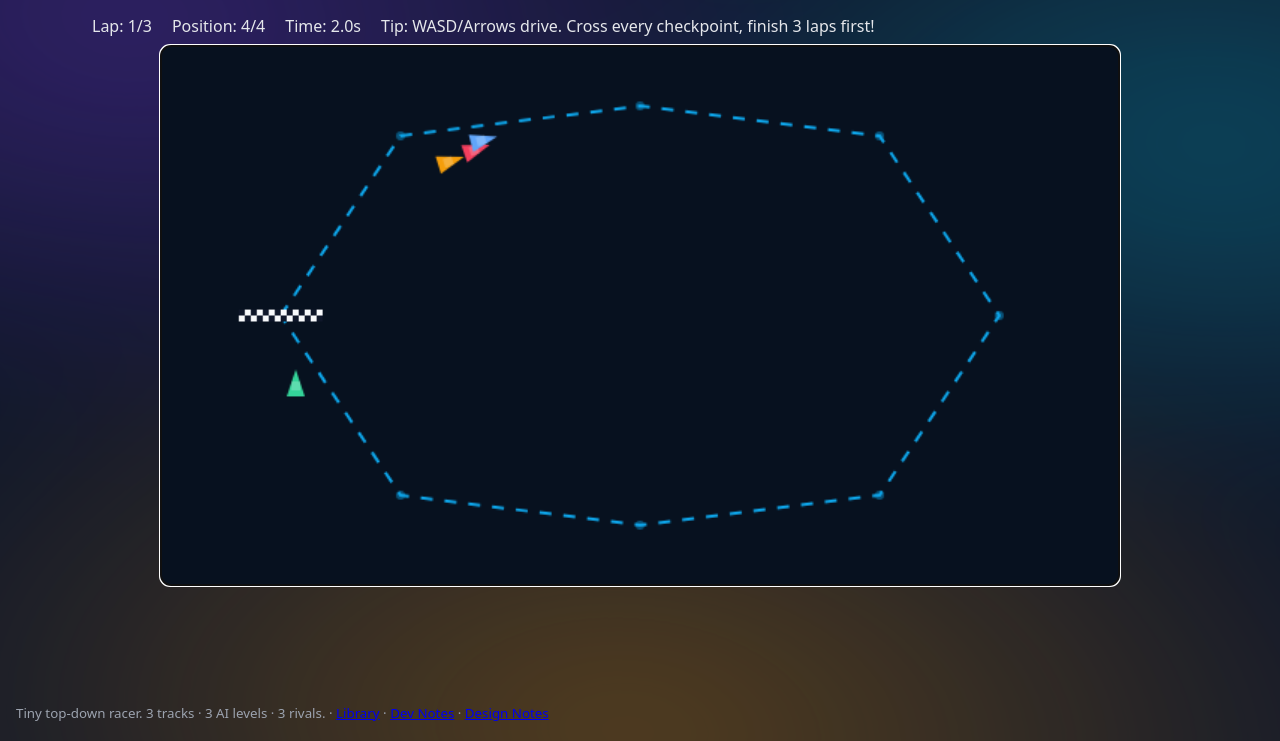
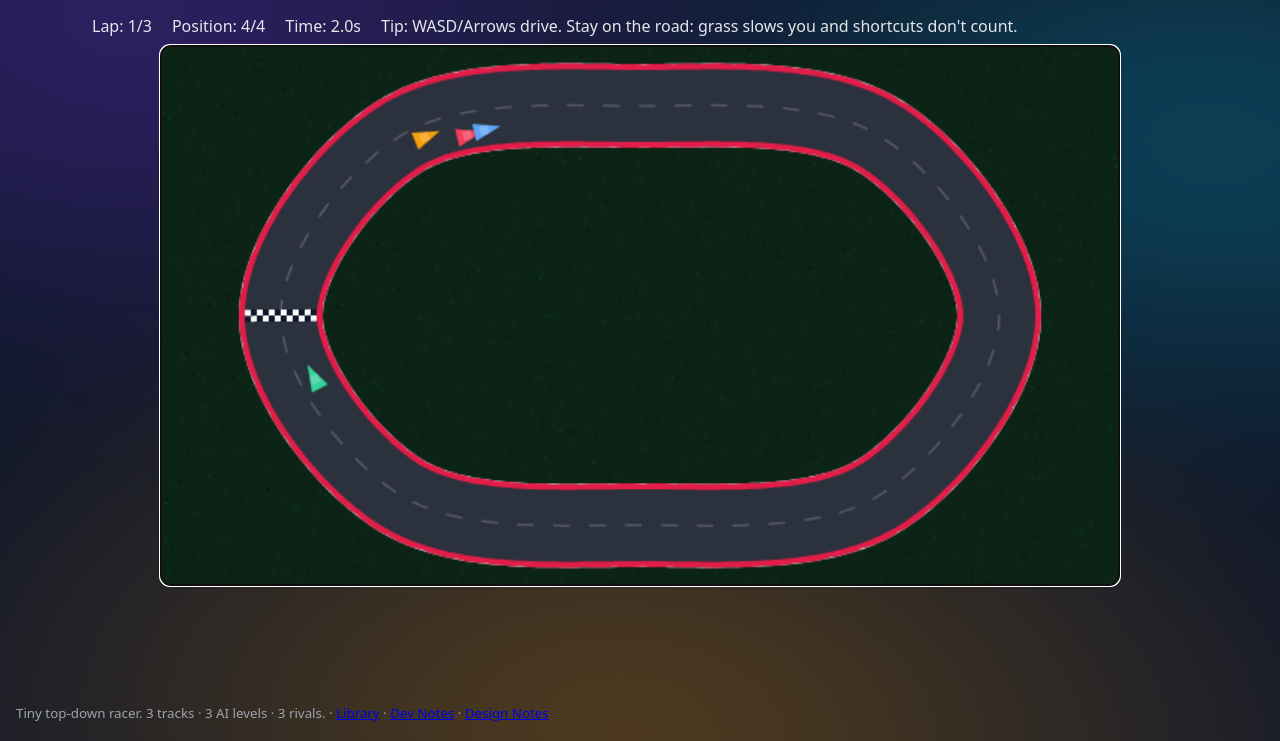
Before and after one commit to nevgauker/games_library, a website: page race.html in a window 1280 px wide. Shown: the part 59-800 px from the top of the page. Drawn offline with Linux system fonts and the light colour scheme.

Commit message:
Micro Racer: real road with grass, anti-shortcut progress and road-following AI
- Tracks are smoothed (centripetal Catmull-Rom) into a road with width, curbs and grass
- Progress is distance driven along the road; replaces checkpoint gates
- Grass slows cars heavily; cutting across the infield earns no progress
- Wrong-way warning
- AI follows the road with look-ahead, brakes for corners ahead, wanders between lanes, mild catch-up
- Switchback redesigned as a two-hairpin layout; Circuit start moved onto a straight

Co-Authored-By: Claude Opus 5.5 <noreply@anthropic.com>

```diff
--- a/race.html
+++ b/race.html
@@ -36,7 +36,7 @@
         <div>Lap: <span id="lap">1</span>/<span id="lap-total">3</span></div>
         <div>Position: <span id="pos">1</span>/<span id="car-total">4</span></div>
         <div>Time: <span id="time">0.0</span>s</div>
-        <div>Tip: WASD/Arrows drive. Cross every checkpoint, finish 3 laps first!</div>
+        <div>Tip: WASD/Arrows drive. Stay on the road: grass slows you and shortcuts don't count.</div>
         <div id="status" aria-live="polite"></div>
       </section>
       <section class="backspace-wrap">
--- a/src/race.js
+++ b/src/race.js
@@ -3,59 +3,129 @@
   const TWOPI = Math.PI * 2;
   const LAPS = 3;
   const COUNTDOWN = 3;      // seconds of 3-2-1 before GO
-  const GATE_RADIUS = 90;   // a car must pass within this distance of a waypoint for it to count
+  const SAMPLE_STEP = 4;    // px between centerline samples
+  const SEARCH_WIN = 12;    // samples either side of a car's last position searched each frame
+  const OFF_TRACK = 24;     // px beyond the road edge before a car's progress is frozen
+  const MAX_REJOIN = 100;   // px of road a car may skip when rejoining and still get credit
 
   class Emitter { constructor(){ this.m=new Map(); } on(e,f){ if(!this.m.has(e)) this.m.set(e,[]); this.m.get(e).push(f);} emit(e,v){ const a=this.m.get(e); if(a) for(const f of a) f(v); } }
 
-  // Three tracks as waypoint loops (canvas 640x360).
-  // Each waypoint is also a "gate": a line through the waypoint, across the direction of travel.
-  // Cars must cross the gates in order; crossing gate 0 after all the others completes a lap.
+  // Tracks are closed loops of waypoints (canvas 640x360) smoothed into a road of half-width `half`.
+  // Waypoint 0 is the start/finish line; cars race in waypoint order.
   const TRACKS = {
     oval: {
-      name: 'Oval',
+      name: 'Oval', half: 24,
       waypoints: [ [80,180],[160,60],[320,40],[480,60],[560,180],[480,300],[320,320],[160,300] ]
     },
     circuit: {
-      name: 'Circuit',
-      waypoints: [ [96,300],[120,96],[240,64],[360,96],[544,96],[520,240],[400,280],[256,240] ]
+      name: 'Circuit', half: 22,
+      waypoints: [ [106,210],[120,96],[240,64],[360,96],[544,96],[520,240],[400,280],[256,240],[150,300],[90,276] ]
     },
     switch: {
-      name: 'Switchback',
-      waypoints: [ [80,300],[150,260],[220,220],[290,180],[360,140],[430,110],[520,90],[540,220],[430,230],[320,240],[210,260],[120,280] ]
+      name: 'Switchback', half: 20,
+      // An outer loop with two hairpin "tongues" pushing down from the top edge
+      waypoints: [
+        [120,312],[320,316],[520,312],[588,260],[592,130],[560,62],[495,52],
+        [452,100],[448,180],[410,232],[365,180],[360,100],
+        [325,55],[275,58],
+        [245,100],[240,180],[200,232],[158,180],[155,100],
+        [120,55],[65,70],[45,150],[55,260]
+      ]
     }
   };
 
-  // lane: max sideways offset from the waypoint the AI aims for (re-rolled per waypoint)
-  // look: distance at which the AI starts steering for the next waypoint
+  // look: base look-ahead (px) for steering; lane: max sideways wander; band: catch-up strength
   const AI_LEVELS = {
-    easy:   { maxSpeed: 110, accel: 110, turn: 2.1, lane: 14, look: 40 },
-    normal: { maxSpeed: 140, accel: 160, turn: 2.6, lane: 10, look: 50 },
-    hard:   { maxSpeed: 170, accel: 200, turn: 3.2, lane: 6,  look: 60 },
+    easy:   { maxSpeed: 120, accel: 120, turn: 2.4, lane: 10, look: 30, band: 0.08 },
+    normal: { maxSpeed: 145, accel: 160, turn: 2.8, lane: 8,  look: 34, band: 0.05 },
+    hard:   { maxSpeed: 168, accel: 210, turn: 3.3, lane: 5,  look: 38, band: 0.03 },
   };
 
   const PLAYER = { accel: 220, brake: 280, maxSpeed: 170, reverse: 0.4, turn: 4.2, friction: 0.98 };
+  const GRASS_DRAG = { player: 0.93, ai: 0.94 }; // per-frame (60fps) speed decay off the road
 
   function angNorm(a){ while(a>Math.PI) a-=TWOPI; while(a<-Math.PI) a+=TWOPI; return a; }
   // Per-frame (60fps) decay factor converted to any frame time
   function decay(f, dt){ return Math.pow(f, dt*60); }
 
-  function buildGates(wps){
-    const n = wps.length;
-    return wps.map(([x,y], i) => {
-      const [px,py] = wps[(i-1+n)%n], [nx,ny] = wps[(i+1)%n];
-      const tx = nx-px, ty = ny-py, l = Math.hypot(tx,ty) || 1;
-      return { x, y, tx: tx/l, ty: ty/l };
+  // Closed centripetal Catmull-Rom spline through pts (no loops or overshoot at uneven spacing)
+  function splineLoop(pts, perSeg){
+    const n = pts.length, out = [];
+    const knot = (a,b) => Math.sqrt(Math.hypot(b[0]-a[0], b[1]-a[1])) || 1e-6;
+    const mix = (a,b,ta,tb,t) => { const u=(t-ta)/(tb-ta); return [a[0]+(b[0]-a[0])*u, a[1]+(b[1]-a[1])*u]; };
+    for (let i=0;i<n;i++){
+      const p0=pts[(i-1+n)%n], p1=pts[i], p2=pts[(i+1)%n], p3=pts[(i+2)%n];
+      const t0=0, t1=t0+knot(p0,p1), t2=t1+knot(p1,p2), t3=t2+knot(p2,p3);
+      for (let k=0;k<perSeg;k++){
+        const t = t1 + (t2-t1)*k/perSeg;
+        const a1=mix(p0,p1,t0,t1,t), a2=mix(p1,p2,t1,t2,t), a3=mix(p2,p3,t2,t3,t);
+        const b1=mix(a1,a2,t0,t2,t), b2=mix(a2,a3,t1,t3,t);
+        out.push(mix(b1,b2,t1,t2,t));
+      }
+    }
+    return out;
+  }
+
+  // Resample a closed polyline to (nearly) even spacing
+  function resample(dense, step){
+    const n = dense.length, pts = [dense[0].slice()];
+    let acc = 0;
+    for (let i=0;i<n;i++){
+      const a = dense[i], b = dense[(i+1)%n];
+      const len = Math.hypot(b[0]-a[0], b[1]-a[1]);
+      let pos = 0;
+      while (acc + (len-pos) >= step){
+        pos += step - acc; acc = 0;
+        const f = pos/len; pts.push([a[0]+(b[0]-a[0])*f, a[1]+(b[1]-a[1])*f]);
+      }
+      acc += len - pos;
+    }
+    const last = pts[pts.length-1];
+    if (Math.hypot(last[0]-pts[0][0], last[1]-pts[0][1]) < step*0.5) pts.pop();
+    return pts;
+  }
+
+  // Road: evenly spaced centerline samples with tangents, arc length and curvature
+  function buildRoad(track){
+    const pts = resample(splineLoop(track.waypoints, 32), SAMPLE_STEP);
+    const n = pts.length;
+    const tan = pts.map((_, i) => {
+      const a = pts[(i-1+n)%n], b = pts[(i+1)%n];
+      const tx = b[0]-a[0], ty = b[1]-a[1], l = Math.hypot(tx,ty) || 1;
+      return [tx/l, ty/l];
     });
+    const s = pts.map((_, i) => i*SAMPLE_STEP);
+    const L = (n-1)*SAMPLE_STEP + Math.hypot(pts[n-1][0]-pts[0][0], pts[n-1][1]-pts[0][1]);
+    // curvature = heading change per px, smoothed over a few samples
+    const raw = tan.map((t, i) => {
+      const u = tan[(i+1)%n];
+      return Math.abs(angNorm(Math.atan2(u[1],u[0]) - Math.atan2(t[1],t[0]))) / SAMPLE_STEP;
+    });
+    const curv = raw.map((_, i) => { let m=0; for (let k=-3;k<=3;k++) m += raw[(i+k+n)%n]; return m/7; });
+    return { pts, tan, s, L, n, half: track.half, curv };
+  }
+
+  function nearest(road, x, y, from, win){
+    let best = from, bd = Infinity;
+    const n = road.n, lo = win == null ? 0 : -win, hi = win == null ? n-1 : win;
+    for (let k=lo;k<=hi;k++){
+      const i = win == null ? k : (from+k+n)%n;
+      const p = road.pts[i], d = (p[0]-x)**2 + (p[1]-y)**2;
+      if (d < bd){ bd = d; best = i; }
+    }
+    return { i: best, d: Math.sqrt(bd) };
   }
 
   class Car{
     constructor({x,y,a,color,isPlayer=false,ai=false}){
       this.x=x; this.y=y; this.a=a; this.speed=0;
       this.color=color; this.isPlayer=isPlayer; this.ai=ai;
-      this.gate=0;          // index of the next gate to cross
-      this.started=false;   // grid is behind the start line; the first crossing starts lap 1
+      this.idx=0;           // nearest centerline sample
+      this.dist=0;          // distance driven along the road since the start line (negative on the grid)
+      this.offset=0;        // distance from the centerline
+      this.offRoad=false; this.wrongWay=0;
       this.lap=1; this.finished=false; this.time=0;
-      this.target=0; this.laneOff=0; // AI steering
+      this.laneOff=0; this.laneTarget=0; this.laneTimer=0; // AI wander
     }
   }
 
@@ -69,27 +139,33 @@
       this.restart();
     }
 
-    setTrack(name){ this.trackKey=name; this.track=TRACKS[name]; this.gates=buildGates(this.track.waypoints); }
+    setTrack(name){ this.trackKey=name; this.track=TRACKS[name]; this.road=buildRoad(this.track); }
     setAI(level){ this.aiLevel=level; this.aiCfg = AI_LEVELS[level]; }
 
     spawnCars(){
-      const g = this.gates[0];
-      const nx = -g.ty, ny = g.tx; // across the track
-      const a = Math.atan2(g.ty, g.tx);
-      // 2x2 grid behind the start line: [distance along track, offset across]. Player starts at the back.
-      const slots = [ [-22,-10],[-22,10],[-46,-10],[-46,10] ];
-      const place = ([u,v]) => ({ x: g.x + g.tx*u + nx*v, y: g.y + g.ty*u + ny*v, a });
+      const R = this.road;
+      // 2x2 grid behind the start line: [distance back along road, offset across]. Player starts at the back.
+      const slots = [ [22,-10],[22,10],[46,-10],[46,10] ];
+      const place = ([back, side]) => {
+        const i = (R.n - Math.round(back/SAMPLE_STEP)) % R.n;
+        const [px,py] = R.pts[i], [tx,ty] = R.tan[i];
+        return { x: px - ty*side, y: py + tx*side, a: Math.atan2(ty, tx) };
+      };
       const colors = ['#f43f5e','#60a5fa','#f59e0b'];
       this.cars = colors.map((color,i) => new Car({ ...place(slots[i]), color, ai:true }));
       this.player = new Car({ ...place(slots[3]), color:'#34d399', isPlayer:true });
       this.cars.push(this.player);
+      for (const c of this.cars){
+        const hit = nearest(R, c.x, c.y, 0, null);
+        c.idx = hit.i; c.dist = this.wrap(R.s[hit.i]); c.offset = hit.d;
+      }
     }
 
     restart(){
       this.spawnCars();
       this.countdown = COUNTDOWN; this.lastCount = null;
       this.clock = 0;           // seconds since GO
-      this.goCleared = false;
+      this.statusUntil = 0;     // clock time a transient status message clears
       this.finishedOrder = [];
       this.emit('lap', { lap: 1, total: LAPS });
       this.emit('time', 0);
@@ -98,6 +174,9 @@
     }
 
     input(dir){ this.inputDir = dir; }
+
+    // wrap an arc-length difference into [-L/2, L/2)
+    wrap(d){ const L = this.road.L; return ((d + L/2) % L + L) % L - L/2; }
 
     // Move along heading; the canvas edge acts as a wall that scrubs speed
     move(c, dt, scrub){
@@ -109,6 +188,43 @@
         c.speed *= decay(scrub, dt);
       }
     }
+
+    // Follow the car along the road. Progress only accrues by driving the road continuously:
+    // well off the road the car's place on the road is frozen, and when it rejoins somewhere else
+    // a big jump forward earns nothing (a shortcut) while any jump back is always charged.
+    trackCar(c, dt){
+      const R = this.road, near = R.half + OFF_TRACK;
+      const loc = nearest(R, c.x, c.y, c.idx, SEARCH_WIN);
+      let i = c.idx, delta = 0, d = loc.d;
+      if (loc.d <= near){
+        i = loc.i; delta = this.wrap(R.s[i] - R.s[c.idx]);
+      } else {
+        const g = nearest(R, c.x, c.y, c.idx, null);
+        if (g.d <= near){
+          i = g.i; d = g.d; delta = this.wrap(R.s[i] - R.s[c.idx]);
+          if (delta > MAX_REJOIN){
+            delta = 0;
+            if (c.isPlayer) this.flash("Shortcut! That section doesn't count", 2);
+          }
+        }
+      }
+      c.dist += delta; c.idx = i; c.offset = d;
+      c.offRoad = d > R.half;
+
+      // wrong way: moving against the road direction for a moment
+      const [tx,ty] = R.tan[i];
+      const along = (Math.cos(c.a)*tx + Math.sin(c.a)*ty) * Math.sign(c.speed);
+      c.wrongWay = (along < -0.3 && Math.abs(c.speed) > 20) ? c.wrongWay + dt : 0;
+
+      const lapsDone = Math.floor(c.dist / R.L);
+      if (lapsDone >= c.lap){
+        c.lap = lapsDone + 1;
+        if (c.lap > LAPS) this.finish(c);
+        else if (c.isPlayer) this.emit('lap', { lap: c.lap, total: LAPS });
+      }
+    }
+
+    flash(msg, secs){ this.emit('status', msg); this.statusUntil = this.clock + secs; }
 
     updatePlayer(dt){
       const p = this.player; if (p.finished) return;
@@ -122,74 +238,57 @@
         p.a += inp.turn * C.turn * grip * Math.sign(p.speed) * dt;
       }
       this.move(p, dt, 0.7);
-      p.speed *= decay(C.friction, dt);
+      p.speed *= decay(p.offRoad ? GRASS_DRAG.player : C.friction, dt);
       p.time += dt;
-      this.handleProgress(p);
+      this.trackCar(p, dt);
+    }
+
+    // Fastest speed the AI should be doing now so it can still make every corner in the next stretch
+    aiSpeedLimit(c, cfg){
+      const R = this.road, brake = cfg.accel*1.5;
+      let want = cfg.maxSpeed;
+      for (let k=0;k<40;k++){
+        const j = (c.idx + k) % R.n;
+        const corner = 0.9*cfg.turn / Math.max(R.curv[j], 1e-4); // v = turn rate x radius
+        want = Math.min(want, Math.sqrt(corner*corner + 2*brake*k*SAMPLE_STEP));
+      }
+      return Math.max(40, want);
     }
 
     updateAI(dt){
-      const cfg = this.aiCfg, n = this.gates.length;
+      const cfg = this.aiCfg, R = this.road, p = this.player;
       for (const c of this.cars){
         if (!c.ai || c.finished) continue;
-        const g = this.gates[c.target];
-        // aim at the waypoint, shifted sideways by this car's lane offset
-        const tx = g.x - g.ty*c.laneOff, ty = g.y + g.tx*c.laneOff;
-        const angDiff = angNorm(Math.atan2(ty-c.y, tx-c.x) - c.a);
+        // wander smoothly between lanes
+        c.laneTimer -= dt;
+        if (c.laneTimer <= 0){ c.laneTarget = (Math.random()*2-1)*cfg.lane; c.laneTimer = 1 + Math.random()*1.5; }
+        c.laneOff += (c.laneTarget - c.laneOff) * Math.min(1, dt*1.5);
+        // steer for a point on the road ahead, further ahead at speed
+        const ahead = Math.round((cfg.look + Math.abs(c.speed)*0.2) / SAMPLE_STEP);
+        const j = (c.idx + ahead) % R.n;
+        const [px,py] = R.pts[j], [tx,ty] = R.tan[j];
+        const gx = px - ty*c.laneOff, gy = py + tx*c.laneOff;
+        const angDiff = angNorm(Math.atan2(gy-c.y, gx-c.x) - c.a);
         c.a += Math.sign(angDiff) * Math.min(Math.abs(angDiff), cfg.turn*dt);
-        // ease off near the waypoint, full speed on the straights
-        const d = Math.hypot(tx-c.x, ty-c.y);
-        const want = Math.min(cfg.maxSpeed, Math.max(60, d*2));
+        // speed for upcoming corners, with gentle catch-up against the player
+        let want = this.aiSpeedLimit(c, cfg);
+        if (!p.finished){
+          const gap = (c.dist - p.dist) / (R.L/2);
+          want *= 1 - Math.max(-1, Math.min(1, gap)) * cfg.band;
+        }
         if (c.speed < want) c.speed = Math.min(want, c.speed + cfg.accel*dt);
-        else c.speed = Math.max(want, c.speed - cfg.accel*0.6*dt);
+        else c.speed = Math.max(want, c.speed - cfg.accel*1.5*dt);
         this.move(c, dt, 0.8);
-        c.speed *= decay(0.992, dt);
+        c.speed *= decay(c.offRoad ? GRASS_DRAG.ai : 0.992, dt);
         c.time += dt;
-        this.handleProgress(c);
-        // steer for the next waypoint early, but never more than one past the gate still owed
-        // (on tracks that fold back on themselves a later waypoint can look "passed" too soon)
-        const ahead = (c.target - c.gate + n) % n;
-        if (ahead > 1){ c.target = c.gate; c.laneOff = (Math.random()*2-1) * cfg.lane; }
-        else if (ahead === 0 && (d < cfg.look || this.crossed(c, c.target))){
-          c.target = (c.target + 1) % n;
-          c.laneOff = (Math.random()*2-1) * cfg.lane;
-        }
+        this.trackCar(c, dt);
       }
     }
 
-    // Has the car crossed gate i (past the line through the waypoint, and near it)?
-    crossed(c, i){
-      const g = this.gates[i];
-      const dx = c.x-g.x, dy = c.y-g.y;
-      return dx*g.tx + dy*g.ty >= 0 && Math.hypot(dx,dy) < GATE_RADIUS;
-    }
-
-    handleProgress(car){
-      if (!this.crossed(car, car.gate)) return;
-      if (car.gate === 0){
-        if (!car.started) car.started = true;
-        else {
-          car.lap += 1;
-          if (car.lap > LAPS){ this.finish(car); return; }
-          if (car.isPlayer) this.emit('lap', { lap: car.lap, total: LAPS });
-        }
-      }
-      car.gate = (car.gate + 1) % this.gates.length;
-    }
-
-    // Gates crossed so far, plus the fraction of the way to the next one
-    progressOf(car){
-      const n = this.gates.length;
-      const next = this.gates[car.gate];
-      const d = Math.hypot(next.x-car.x, next.y-car.y);
-      if (!car.started) return -d/1000;
-      const prev = this.gates[(car.gate-1+n)%n];
-      const seg = Math.hypot(next.x-prev.x, next.y-prev.y) || 1;
-      const passed = (car.lap-1)*n + (car.gate === 0 ? n : car.gate);
-      return passed - 1 + Math.max(0, Math.min(1, 1 - d/seg));
-    }
+    progressOf(car){ return car.dist; }
 
     standings(){
-      const racing = this.cars.filter(c => !c.finished).sort((a,b) => this.progressOf(b) - this.progressOf(a));
+      const racing = this.cars.filter(c => !c.finished).sort((a,b) => b.dist - a.dist);
       return [...this.finishedOrder, ...racing];
     }
 
@@ -206,10 +305,13 @@
       if (this.countdown > 0){
         this.countdown -= dt;
         const n = Math.max(0, Math.ceil(this.countdown));
-        if (n !== this.lastCount){ this.lastCount = n; this.emit('status', n > 0 ? String(n) : 'GO!'); }
+        if (n !== this.lastCount){
+          this.lastCount = n;
+          if (n > 0) this.emit('status', String(n)); else this.flash('GO!', 1);
+        }
       } else {
         this.clock += dt;
-        if (!this.goCleared && this.clock > 1){ this.goCleared = true; this.emit('status', ''); }
+        if (this.statusUntil && this.clock > this.statusUntil){ this.statusUntil = 0; this.emit('status', ''); }
         this.updatePlayer(dt);
         this.updateAI(dt);
       }
--- a/src/race_ui.js
+++ b/src/race_ui.js
@@ -93,53 +93,69 @@
   }
 
   function render(){
-    // background
-    ctx.fillStyle = '#07111f'; ctx.fillRect(0,0,canvas.width, canvas.height);
-    // track: draw path by connecting waypoints as dashed inner lines
-    const wp = game.track.waypoints;
-    ctx.strokeStyle = '#0ea5e9'; ctx.lineWidth = 2; ctx.setLineDash([8,8]);
-    ctx.beginPath();
-    for (let i=0;i<wp.length;i++){
-      const [x,y]=wp[i]; if (i===0) ctx.moveTo(x,y); else ctx.lineTo(x,y);
-    }
-    ctx.closePath(); ctx.stroke(); ctx.setLineDash([]);
-
-    drawCheckpoints();
-    drawStartLine();
-
-    // cars
+    ctx.drawImage(trackLayer(), 0, 0);
     for (const c of game.cars){ drawCar(c); }
-
+    drawWrongWay();
     drawCountdown();
   }
 
-  // Checkered line across the track at gate 0
-  function drawStartLine(){
-    const g = game.gates[0];
-    const nx = -g.ty, ny = g.tx; // across the track
-    const half = 28, sq = 4;
-    ctx.save();
-    ctx.translate(g.x, g.y); ctx.transform(nx, ny, g.tx, g.ty, 0, 0);
-    for (let i = -half; i < half; i += sq){
+  // The track never changes during a race, so draw it once per track onto an offscreen canvas
+  let trackCache = null, cachedRoad = null;
+  function trackLayer(){
+    if (cachedRoad === game.road) return trackCache;
+    const R = cachedRoad = game.road;
+    const off = trackCache = document.createElement('canvas');
+    off.width = canvas.width; off.height = canvas.height;
+    const g = off.getContext('2d');
+
+    // grass, with a fixed speckle so it doesn't shimmer between restarts
+    g.fillStyle = '#0b2416'; g.fillRect(0, 0, off.width, off.height);
+    let seed = 7; const rnd = () => (seed = (seed * 16807) % 2147483647) / 2147483647;
+    for (let i = 0; i < 1100; i++){
+      g.fillStyle = rnd() < 0.5 ? 'rgba(52,211,153,0.07)' : 'rgba(0,0,0,0.2)';
+      g.fillRect(rnd() * off.width, rnd() * off.height, 2, 2);
+    }
+
+    const path = new Path2D();
+    R.pts.forEach(([x, y], i) => i ? path.lineTo(x, y) : path.moveTo(x, y));
+    path.closePath();
+    g.lineJoin = 'round'; g.lineCap = 'round';
+    // red/white curbs just outside the road edge
+    g.lineWidth = 2*R.half + 8; g.strokeStyle = '#e2e8f0'; g.stroke(path);
+    g.setLineDash([10, 10]); g.strokeStyle = '#e11d48'; g.stroke(path); g.setLineDash([]);
+    // asphalt and a faint centre line
+    g.lineWidth = 2*R.half; g.strokeStyle = '#2b313d'; g.stroke(path);
+    g.lineWidth = 1.5; g.setLineDash([10, 14]); g.strokeStyle = 'rgba(226,232,240,0.22)'; g.stroke(path); g.setLineDash([]);
+
+    drawStartLine(g, R);
+    return off;
+  }
+
+  // Checkered line across the road at the start of the centerline
+  function drawStartLine(g, R){
+    const [x, y] = R.pts[0], [tx, ty] = R.tan[0];
+    const sq = 4, w = Math.ceil(R.half / sq) * sq;
+    g.save();
+    g.translate(x, y); g.transform(-ty, tx, tx, ty, 0, 0); // x: across the road, y: along it
+    for (let i = -w; i < w; i += sq){
       for (let j = 0; j < 2; j++){
-        ctx.fillStyle = ((i/sq + j) & 1) ? '#f8fafc' : '#0f172a';
-        ctx.fillRect(i, (j-1)*sq, sq, sq);
+        g.fillStyle = ((i/sq + j) & 1) ? '#f8fafc' : '#0f172a';
+        g.fillRect(i, (j-1)*sq, sq, sq);
       }
     }
-    ctx.restore();
+    g.restore();
   }
 
-  // Faint dots on every checkpoint, the player's next one highlighted
-  function drawCheckpoints(){
+  function drawWrongWay(){
     const p = game.player;
-    game.gates.forEach((g, i) => {
-      if (i === 0) return; // the start line marks gate 0
-      const next = !p.finished && p.started && i === p.gate;
-      ctx.beginPath(); ctx.arc(g.x, g.y, next ? 6 : 3, 0, Math.PI*2);
-      ctx.fillStyle = next ? '#34d399' : 'rgba(14,165,233,0.45)';
-      ctx.fill();
-      if (next){ ctx.strokeStyle = 'rgba(52,211,153,0.5)'; ctx.lineWidth = 2; ctx.beginPath(); ctx.arc(g.x, g.y, 12, 0, Math.PI*2); ctx.stroke(); }
-    });
+    if (p.finished || p.wrongWay < 0.6 || (performance.now() % 600) > 400) return;
+    ctx.save();
+    ctx.font = 'bold 32px system-ui, sans-serif';
+    ctx.textAlign = 'center'; ctx.textBaseline = 'middle';
+    ctx.lineWidth = 5; ctx.strokeStyle = 'rgba(7,17,31,0.85)'; ctx.fillStyle = '#f43f5e';
+    ctx.strokeText('WRONG WAY', canvas.width/2, 60);
+    ctx.fillText('WRONG WAY', canvas.width/2, 60);
+    ctx.restore();
   }
 
   function drawCountdown(){
```
